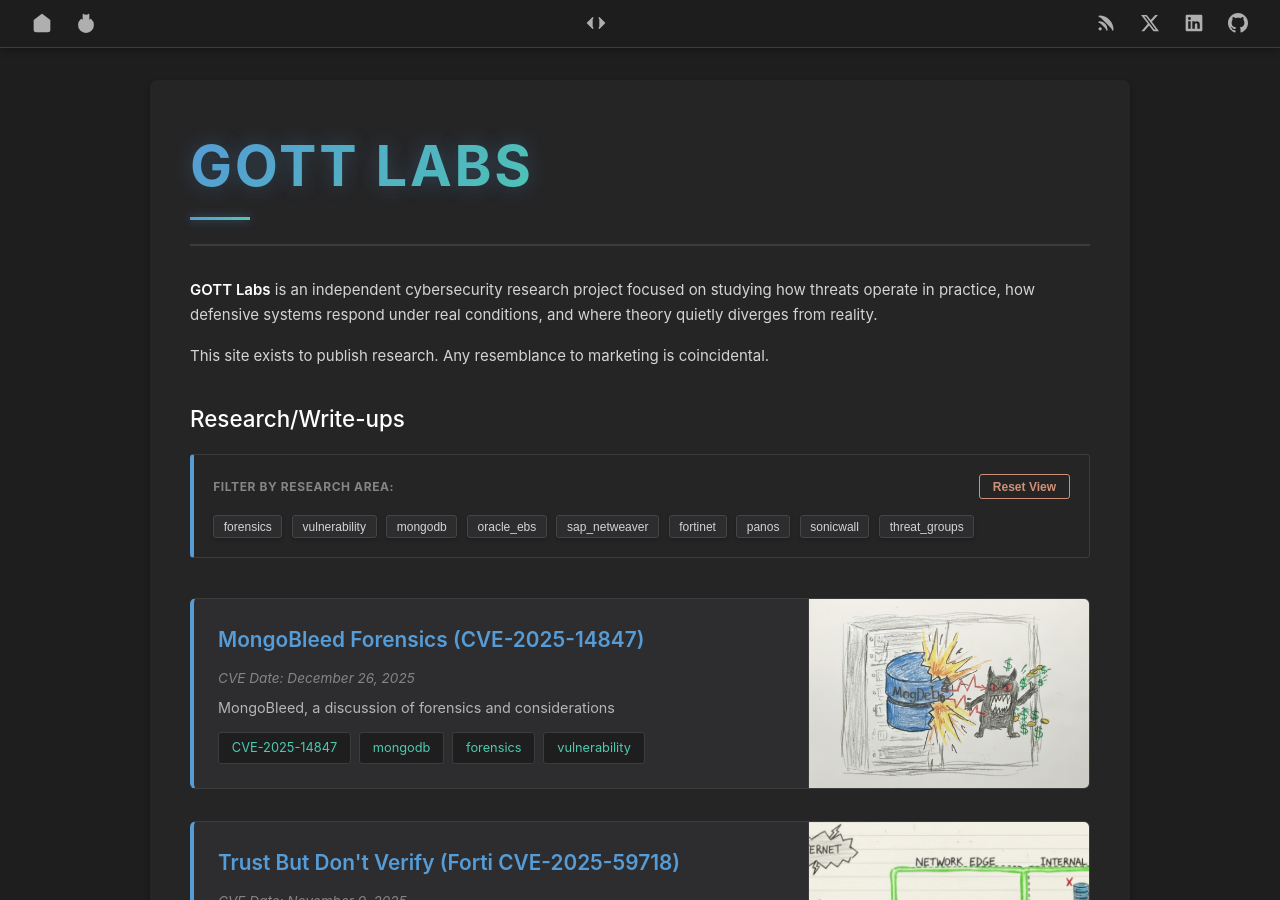
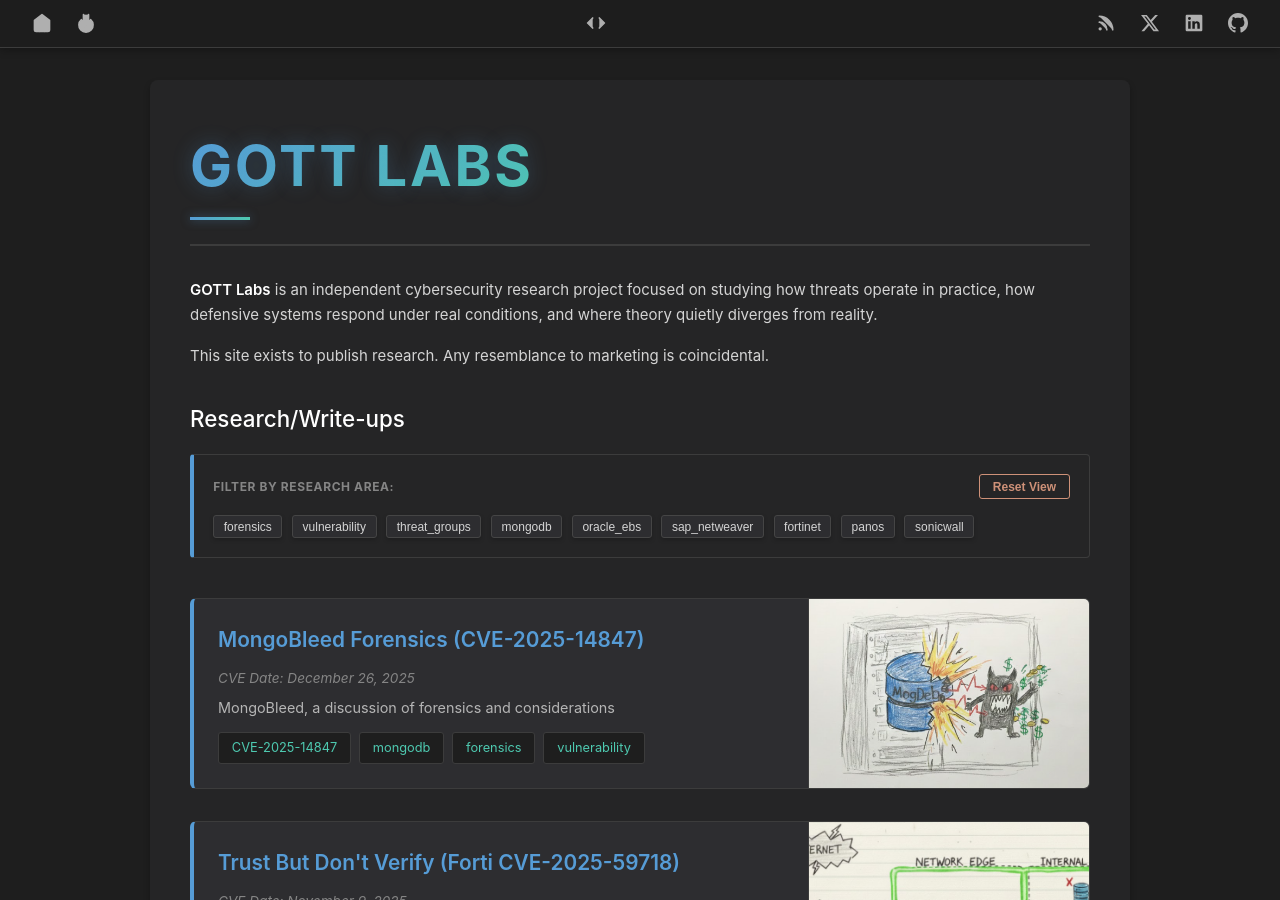
Before and after one commit to gottlabs/home, a Jekyll site: the page built from index.md, in a window 1280 px wide and 900 px high. Built offline with Jekyll 4.4.1, drawn with Linux system fonts in a browser that asks for light colours.

Commit message:
Update index.md

```diff
--- a/index.md
+++ b/index.md
@@ -60,13 +60,13 @@ function clearFilter() {
   <div class="filter-grid">
     <button class="filter-tag" onclick="filterByTag('forensics')">forensics</button>
     <button class="filter-tag" onclick="filterByTag('vulnerability')">vulnerability</button>
+    <button class="filter-tag" onclick="filterByTag('threat_groups')">threat_groups</button>
     <button class="filter-tag" onclick="filterByTag('mongodb')">mongodb</button>
     <button class="filter-tag" onclick="filterByTag('oracle_ebs')">oracle_ebs</button>
     <button class="filter-tag" onclick="filterByTag('sap_netweaver')">sap_netweaver</button>
     <button class="filter-tag" onclick="filterByTag('fortinet')">fortinet</button>
     <button class="filter-tag" onclick="filterByTag('panos')">panos</button>
     <button class="filter-tag" onclick="filterByTag('sonicwall')">sonicwall</button>
-    <button class="filter-tag" onclick="filterByTag('threat_groups')">threat_groups</button>
   </div>
 </div>
 
```
